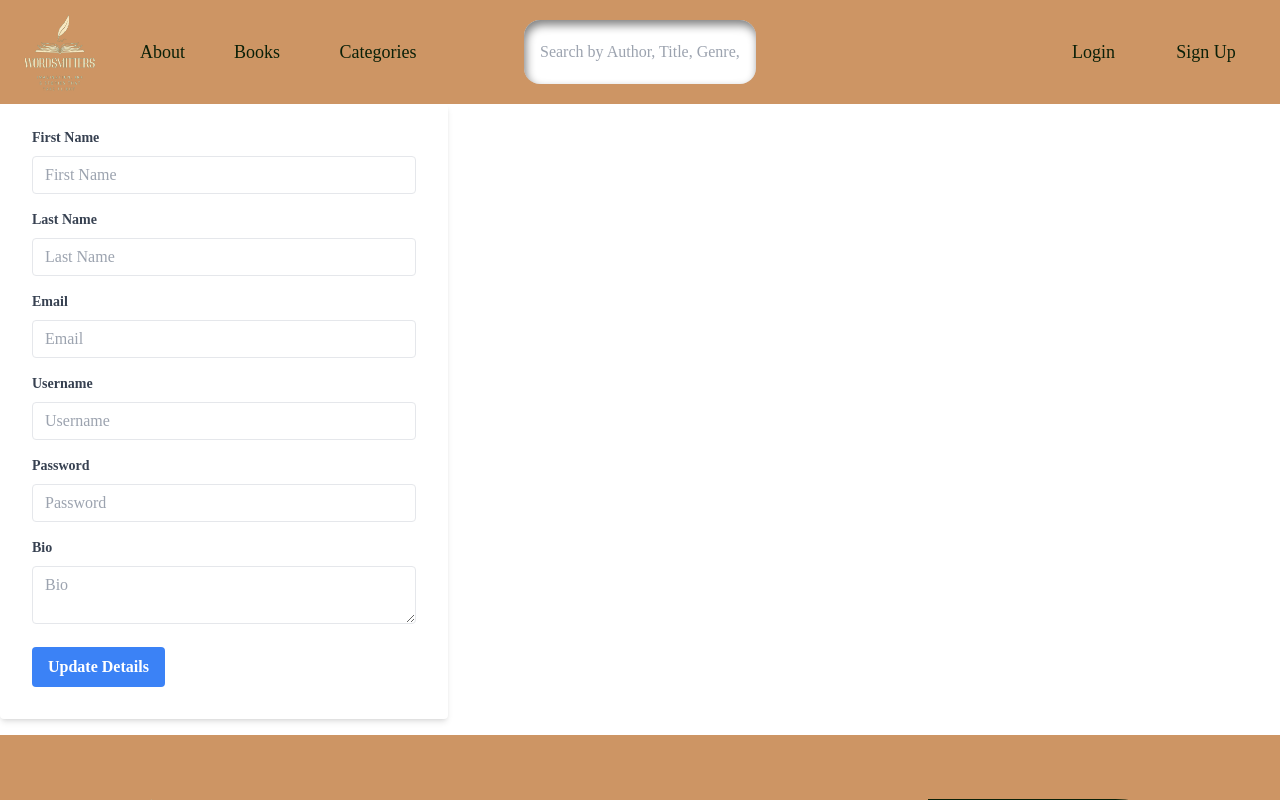
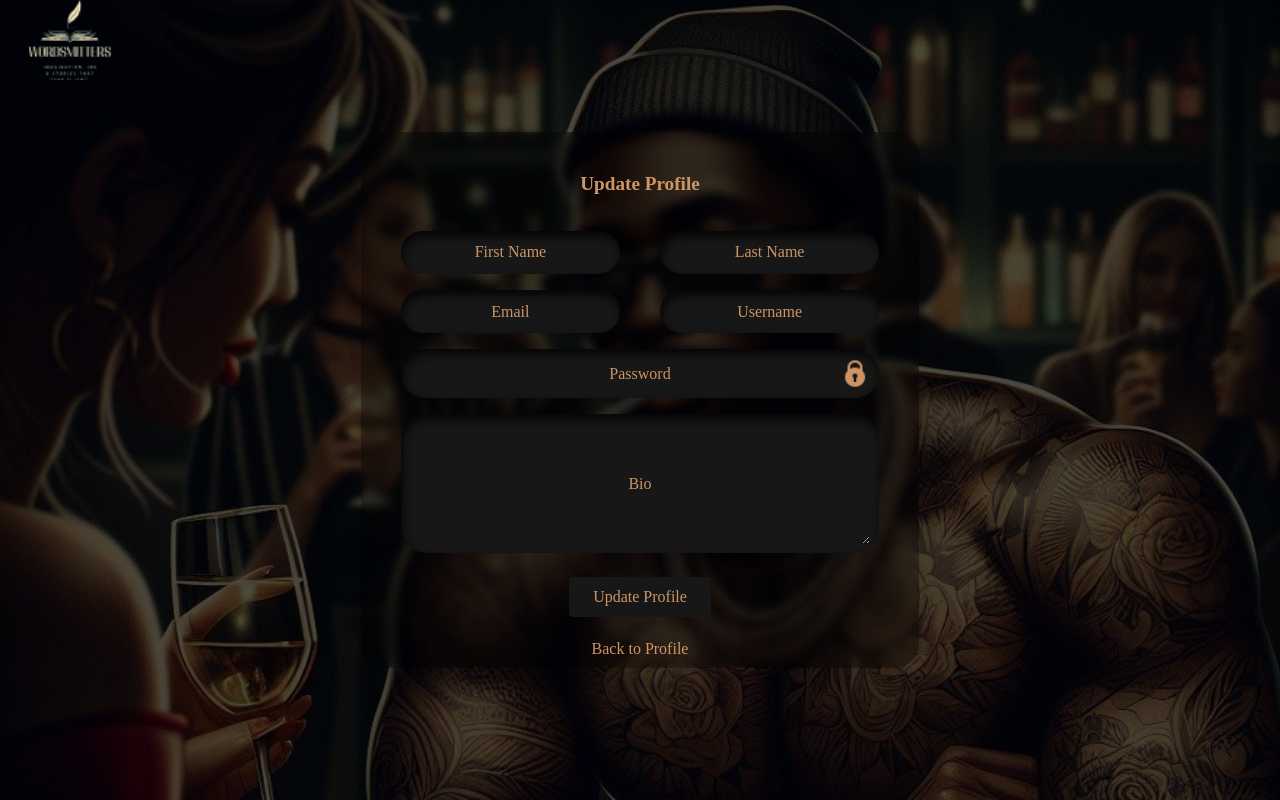
Before and after one commit to Munyia/WordSmitters, a React (Vite) app in the folder client/: page /updateprofile in a window 1280 px wide. Shown: the top 800 px of the page. Built offline with nearby package versions, Linux system fonts and the light colour scheme; no server answers; a web font is replaced by a local one.

Commit message:
update profile

```diff
--- a/client/src/App.jsx
+++ b/client/src/App.jsx
@@ -84,7 +84,7 @@ function App() {
         { path: "/userprofile", element: <UserProfile /> },
         { path: "/writerprofile", element: <WriterProfile /> },
         { path: "/deletemodal", element: <DeleteModal /> },
-        { path: "/updateprofile", element: <UpdateProfile /> },
+
 
 
       ],
@@ -107,6 +107,10 @@ function App() {
     {
       path: "/login",
       element: <Login />,
+    },
+    {
+      path: "/updateprofile",
+      element: <UpdateProfile />,
     },
     {
       path: "/writers",
--- a/client/src/pages/UpdateProfile.jsx
+++ b/client/src/pages/UpdateProfile.jsx
@@ -1,120 +1,266 @@
-import React, { useState } from "react";
+import React from 'react'
+import "./login.css"
+import { tb, llogo, lock, eye } from '../assets'
+import { Link, useNavigate } from 'react-router-dom'
+import { useState } from 'react'
+import Loader from '../components/Loader'
+import api from '../utils/api'
 
-const UpdateProfile = ({ userDetails, onUpdate }) => {
-  const [updatedUserDetails, setUpdatedUserDetails] = useState({ ...userDetails });
+const UpdateProfile = () => {
+  document.title= "Update Profile"
+  const [firstname, setFirstName] = useState("");
+  const [lastname, setLastName] = useState("");
+  const [successful, setSuccessful] = useState(false);
+  const [email, setEmail] = useState("");
+  const [password, setPassword] = useState("");
+  const [username, setUsername] = useState("");
+  const [bio, setBio] = useState("");
+  const [loading, setLoading] = useState(false);
+  const [errors, setErrors] = useState('');
+  const [showPassword, setShowPassword] = useState(false);
+  const [isFirstNameFocused, setIsFirstNameFocused] = useState(false);
+  const [isLastNameFocused, setIsLastNameFocused] = useState(false);
+  const [isEmailFocused, setIsEmailFocused] = useState(false);
+  const [isUsernameFocused, setIsUsernameFocused] = useState(false);
+  const [isPasswordFocused, setIsPasswordFocused] = useState(false);
+  const [isBioFocused, setIsBioFocused] = useState(false);
 
-  const handleChange = (e) => {
-    const { name, value } = e.target;
-    setUpdatedUserDetails((prevState) => ({
-      ...prevState,
-      [name]: value,
-    }));
+
+  document.title = "Sign Up";
+
+  const togglePasswordVisibility = () => {
+    setShowPassword(!showPassword);
+  };
+  const toggleConfirmPasswordVisibility = () => {
+    setShowConfirmPassword(!showConfirmPassword);
   };
 
-  const handleSubmit = (e) => {
-    e.preventDefault();
-    onUpdate(updatedUserDetails);
+  const handleFirstNameFocus = () => {
+    setIsFirstNameFocused(true);
   };
 
+  const handleFirstNameBlur = () => {
+    if (!firstname) {
+      setIsFirstNameFocused(false);
+    }
+  };
+
+  const handleLastNameFocus = () => {
+    setIsLastNameFocused(true);
+  };
+
+  const handleLastNameBlur = () => {
+    if (!lastname) {
+      setIsLastNameFocused(false);
+    }
+  };
+  console.log(errors)
+
+
+  const handleEmailFocus = () => {
+    setIsEmailFocused(true);
+  };
+
+  const handleEmailBlur = () => {
+    if (!email) {
+      setIsEmailFocused(false);
+    }
+  };
+
+  const handleUsernameFocus = () => {
+    setIsUsernameFocused(true);
+  };
+
+  const handleUsernameBlur = () => {
+    if (!username) {
+      setIsUsernameFocused(false);
+    }
+  };
+  const handlePasswordFocus = () => {
+    setIsPasswordFocused(true);
+  };
+
+  const handlePasswordBlur = () => {
+    if (!password) {
+      setIsPasswordFocused(false);
+    }
+  };
+
+  const handleBioFocus = () => {
+    setIsBioFocused(true);
+  };
+
+  const handleBioBlur = () => {
+    if (!bio) {
+      setIsBioFocused(false);
+    }
+  };
+
+
+
+  const handleSubmit = async (e) => {
+    e.preventDefault();
+    setLoading(true);
+
+    // Email validation
+    if (!validateEmail(email)) {
+      setLoading(false);
+      setErrors("Please enter a valid email address.");
+      return;
+    }
+    // Password validation
+    if (password.length < 6) {
+      setLoading(false);
+      setErrors("Password must be at least 6 characters long.");
+      return;
+    }
+
+    // Confirm password validation
+    if (password !== confirmPassword) {
+      setLoading(false);
+      setErrors("Passwords do not match.");
+      return;
+    }
+
+    console.log(email, password);
+    try {
+      const response = await api.post('api/users', { firstname, lastname, username, bio, email, password });
+      console.log(response);
+      setLoading(false);
+      setSuccessful(true); // Toggle loading state off after successful request
+    } catch (error) {
+      console.log(error);
+      setLoading(false); // Toggle loading state off after request error
+      setErrors(error.response.data);
+    }
+  };
+   // Function to validate email format
+   const validateEmail = (email) => {
+    const re = /\S+@\S+\.\S+/;
+    return re.test(email);
+  };
+
+
   return (
-    <form onSubmit={handleSubmit} className="w-full max-w-md bg-white shadow-md rounded px-8 pt-6 pb-8 mb-4">
-      <div className="mb-4">
-        <label className="block text-gray-700 text-sm font-bold mb-2" htmlFor="firstName">
-          First Name
-        </label>
+    <div className="w-full placeholder:text-[#CD9564] bg-[rgba(10,32,8,0.9)] h-[100vh]  overflow-hidden" id="Login">
+      <img src={tb} className="w-full justify-center text-center align-middle" alt="" />
+      <div className="absolute w-full h-full bg-[rgba(0,0,0,0.7)] flex justify-center items-center top-0 ">
+        <Link to={"/"}>
+          <img src={llogo} className="h-[10vh] absolute z-50 top-0 left-0" alt="" />
+        </Link>
+        <form onSubmit={handleSubmit} className="flex text-center transition ease-in-out duration-300 hover:scale-105 hover:border border-pry flex-col gap-3 rounded-3xl pb-[0.4em] justify-center items-center p-4 sm:px-10 overflow-clip backdrop-blur-sm bg-[rgba(0,0,0,0.3)] h-full sm:h-auto">
+          <h1 id="heading" className="text-2xl font-bold mb[-60] text-[#CD9564]">Update Profile</h1>
+          <div className="w-full flex gap-4 flex-col">
+            <div className=" flex gap-2 sm:gap-10 sm:flex-row flex-col">
+            <div className="field w-full">
               <input
-          className="appearance-none border rounded w-full py-2 px-3 text-gray-700 leading-tight focus:outline-none focus:shadow-outline"
-          id="firstName"
-          name="firstName"
+                autoComplete="off"
+                value={firstname}
+                onChange={(e) => setFirstName(e.target.value)}
+                className={`input-field flex-1 placeholder:text-[#CD9564] ${isFirstNameFocused || firstname ? 'focus:border-black  py-1 px-2 border-b' : ''}`}
                 type="text"
-          placeholder="First Name"
-          value={updatedUserDetails.firstName}
-          onChange={handleChange}
-          required
+                id="firstname"
+                onFocus={handleFirstNameFocus}
+                onBlur={handleFirstNameBlur}
+              />
+              <label htmlFor="firstname" className={` ${isFirstNameFocused || firstname ? 'text-white' : 'text-pry'} transition-all duration-300 ${isFirstNameFocused ? '-translate-y-5 text-sm' : 'translate-y-0 text-base'} absolute`}>First Name</label>
+              </div>
+            <div className="field w-full">
+            <input
+                autoComplete="off"
+                value={lastname}
+                onChange={(e) => setLastName(e.target.value)}
+                className={`input-field  placeholder:text-[#CD9564] ${isLastNameFocused || lastname ? 'focus:border-black outline-none py-1 px-2 border-b border-gray-500' : ''}`}
+                type="text"
+                id="lastname"
+                onFocus={handleLastNameFocus}
+                onBlur={handleLastNameBlur}
+                />
+              <label htmlFor="lastname" className={` ${isLastNameFocused || lastname ? 'text-white' : 'text-pry'} transition-all duration-300 ${isLastNameFocused ? '-translate-y-5 text-sm' : 'translate-y-0 text-base'} absolute`}>Last Name</label>
+                </div>
+                </div>
+                <div className="flex gap-2 sm:gap-10 sm:flex-row flex-col">
+            <div className=" field w-full">
+              <input
+                autocomplete="off"
+                value={email}
+                onChange={(e) => setEmail(e.target.value)}
+                className={`input-field placeholder:text-[#CD9564] ${isEmailFocused || email ? 'focus:border-black outline-none py-1 px-2 border-b border-gray-500' : ''}`}
+                type="text"
+                id="email"
+                onFocus={handleEmailFocus}
+                onBlur={handleEmailBlur}
+              />
+              <label htmlFor="email" className={` ${isEmailFocused || email ? 'text-white' : 'text-pry'} transition-all duration-300 ${isEmailFocused ? '-translate-y-5 text-sm' : 'translate-y-0 text-base'} absolute`}>Email</label>
+              </div>
+              <div className=" field w-full">
+              <input
+                autocomplete="off"
+                value={username}
+                onChange={(e) => setUsername(e.target.value)}
+                className={`input-field placeholder:text-[#CD9564] ${isUsernameFocused || username ? 'focus:border-black outline-none py-1 px-2 border-b border-gray-500' : ''}`}
+                type="text"
+                id="username"
+                onFocus={handleUsernameFocus}
+                onBlur={handleUsernameBlur}
+              />
+              <label htmlFor="username" className={` ${isUsernameFocused || username? 'text-white' : 'text-pry'} transition-all duration-300 ${isUsernameFocused ? '-translate-y-5 text-sm' : 'translate-y-0 text-base'} absolute`}>Username</label>
+            </div>
+            </div>
+              <div className="field w-full">
+                <input
+                  value={password}
+                  onChange={(e) => setPassword(e.target.value)}
+                  className={`input-field placeholder:text-[#CD9564] ${isPasswordFocused || password ? 'focus:border-black outline-none py-1 px-2 border-b border-gray-500' : ''}`}
+                  type={showPassword ? "text" : "password"} // Show password if showPassword is true, otherwise hide it
+                  onFocus={handlePasswordFocus}
+                  onBlur={handlePasswordBlur}
+                  id="password"
+                />
+                <label htmlFor="password" className={` ${isPasswordFocused || password? 'text-white' : 'text-pry'} transition-all duration-300 ${isPasswordFocused ? '-translate-y-5 text-sm' : 'translate-y-0 text-base'} absolute`}>Password</label>
+                <img
+                  src={showPassword ? eye : lock} // Display different images based on the showPassword state
+                  alt="Password toggle"
+                  onClick={togglePasswordVisibility}
+                  className="password-toggle-icon w-[7%]"
                 />
               </div>
-      <div className="mb-4">
-        <label className="block text-gray-700 text-sm font-bold mb-2" htmlFor="lastName">
-          Last Name
-        </label>
-        <input
-          className="appearance-none border rounded w-full py-2 px-3 text-gray-700 leading-tight focus:outline-none focus:shadow-outline"
-          id="lastName"
-          name="lastName"
-          type="text"
-          placeholder="Last Name"
-          value={updatedUserDetails.lastName}
-          onChange={handleChange}
-          required
+             <div className="flex gap-2 sm:gap-10 sm:flex-row flex-col">
+              <div className="field w-full">
+                <textarea
+                  value={bio}
+                  onChange={(e) => setBio(e.target.value)}
+                  className={`input-field placeholder:text-[#CD9564] ${isBioFocused || bio? 'focus:border-black outline-none py-1 px-2 border-b border-gray-500' : ''}`}
+                  onFocus={handleBioFocus}
+                  onBlur={handleBioBlur}
+                  id="bio"
+                  rows={5} // Set the number of rows for the textarea
                 />
+                <label htmlFor="bio" className={` ${isBioFocused || bio? 'text-white' : 'text-pry'} transition-all duration-300 ${isBioFocused ? '-translate-y-5 text-sm' : 'translate-y-0 text-base'} absolute`}>Bio</label>
               </div>
-      <div className="mb-4">
-        <label className="block text-gray-700 text-sm font-bold mb-2" htmlFor="email">
-          Email
-        </label>
-        <input
-          className="appearance-none border rounded w-full py-2 px-3 text-gray-700 leading-tight focus:outline-none focus:shadow-outline"
-          id="email"
-          name="email"
-          type="email"
-          placeholder="Email"
-          value={updatedUserDetails.email}
-          onChange={handleChange}
-          required
-        />
             </div>
-      <div className="mb-4">
-        <label className="block text-gray-700 text-sm font-bold mb-2" htmlFor="username">
-          Username
-        </label>
-        <input
-          className="appearance-none border rounded w-full py-2 px-3 text-gray-700 leading-tight focus:outline-none focus:shadow-outline"
-          id="username"
-          name="username"
-          type="text"
-          placeholder="Username"
-          value={updatedUserDetails.username}
-          onChange={handleChange}
-          required
-        />
+            <div>
+            <button type='submit' disabled= {loading} className="mb-[0.5em] mt-2 disabled:bg-sec text-pry bg-[#171717] rounded border-none hover:text-white hover:bg-pry p-[0.5rem] px-6 transition-all ease-in-out duration-500">Update Profile</button>
             </div>
-      <div className="mb-4">
-        <label className="block text-gray-700 text-sm font-bold mb-2" htmlFor="password">
-          Password
-        </label>
-        <input
-          className="appearance-none border rounded w-full py-2 px-3 text-gray-700 leading-tight focus:outline-none focus:shadow-outline"
-          id="password"
-          name="password"
-          type="password"
-          placeholder="Password"
-          value={updatedUserDetails.password}
-          onChange={handleChange}
-          required
-        />
           </div>
-      <div className="mb-4">
-        <label className="block text-gray-700 text-sm font-bold mb-2" htmlFor="bio">
-          Bio
-        </label>
-        <textarea
-          className="appearance-none border rounded w-full py-2 px-3 text-gray-700 leading-tight focus:outline-none focus:shadow-outline"
-          id="bio"
-          name="bio"
-          placeholder="Bio"
-          value={updatedUserDetails.bio}
-          onChange={handleChange}
-        />
+
+          <p to={"/updateprofile"} className="group text-pry ">
+            Back to {" "}
+            <Link to={"/updateprofile"} className=" group-hover:underline">
+              Profile
+            </Link>
+          </p>
+          {loading && (
+            <div className="absolute bottom-0 left-0 w-full flex justify-center">
+              <Loader />
             </div>
-      <div className="flex items-center justify-between">
-        <button
-          className="bg-blue-500 hover:bg-blue-700 text-white font-bold py-2 px-4 rounded focus:outline-none focus:shadow-outline"
-          type="submit"
-        >
-          Update Details
-        </button>
+          )}
+        </form>
       </div>
-    </form>
+      {
+        successful && <RegistrationSuccesful/>
+      }
+    </div>
   );
 };
 
--- a/client/src/pages/UserProfile.jsx
+++ b/client/src/pages/UserProfile.jsx
@@ -139,13 +139,13 @@ return (
               </>
             )}
         </div>
-        <div className='flex gap-5 relative text-sec font-bold flex-col w-full h-[80vh] overflow-y-scroll flex-nowrap [&::-webkit-scrollbar]:hidden'>
+        <div className='flex gap-5  text-sec font-bold flex-col w-full h-[80vh] overflow-y-scroll flex-nowrap [&::-webkit-scrollbar]:hidden'>
         {/* <div className='w-full bg-white rounded-3xl border min-h-[40vh] pt-5 text-lg flex overflow-x-scroll [&::-webkit-scrollbar]:hidden '>Currently Reading</div>
         <div className='w-full bg-white rounded-3xl border min-h-[40vh]  pt-5 text-lg overflow-x-scroll [&::-webkit-scrollbar]:hidden'>Reading Lists</div>
         <div className='w-full bg-white rounded-3xl border  min-h-[40vh] pt-5 text-lg overflow-x-scroll [&::-webkit-scrollbar]:hidden'>Purchased Books</div>
          */}
 
-        <div className='w-full bg-white  text-sec font-bold  justify-center text-center rounded-3xl border min-h-[40vh] pt-5 text-lg   '>
+        <div className='w-full bg-white  text-sec font-bold justify-center text-center rounded-3xl border min-h-[40vh] pt-5 text-lg   '>
           <div className='flex'>
           <h2 className="section-title ">Currently Reading</h2>
           </div>
```
Lines whose indentation alone changed are shown as unchanged.
